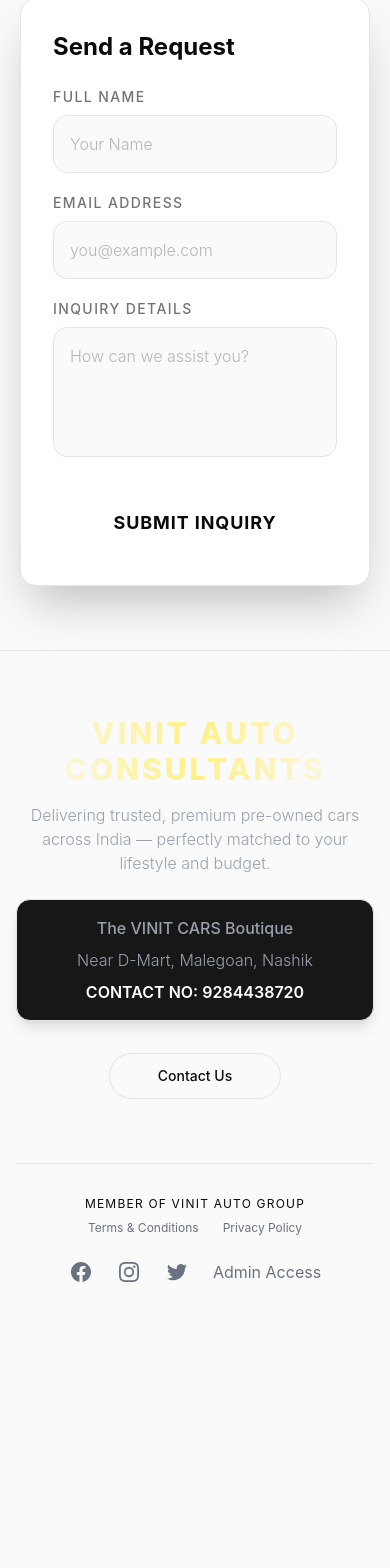
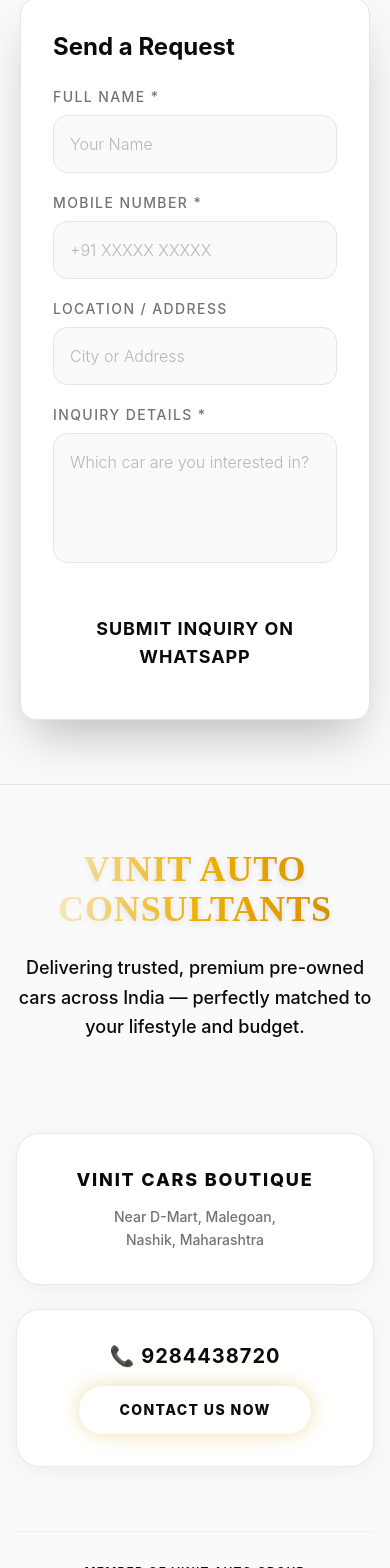
Before and after one commit to Devraj-bagul/New-Car-DELEARSHIP, a React (Vite) app: page /contact in a window 390 px wide. Shown: the part 992-2560 px from the top of the page. Before the commit the page ends 2308 px from the top, so only its background shows below. Built offline with nearby package versions, Linux system fonts and the light colour scheme; no server answers.

Commit message:
forth  commit

```diff
--- a/src/components/AllCarsHere.jsx
+++ b/src/components/AllCarsHere.jsx
@@ -58,7 +58,7 @@
 
   return (
     <div className="">
-      <div className="p-10 md:px-20 bg-background transition-colors duration-300">
+      <div className="p-10 md:px-20 bg-transparent transition-colors duration-300">
         <h2 className="font-bold text-4xl text-gray-900 dark:text-white transition-colors duration-300">All Cars Listing</h2>
 
         {/* ⭐ Animated Car Grid */}
--- a/src/components/CarItem.jsx
+++ b/src/components/CarItem.jsx
@@ -32,7 +32,7 @@
         </div>
 
         {/* Condition Badge */}
-        <h2 className="absolute top-4 left-4 bg-gold text-midnight font-bold px-4 py-1.5 rounded-full text-xs z-20 shadow-[0_0_10px_rgba(212,175,55,0.5)] tracking-widest uppercase">
+        <h2 className="absolute top-4 left-4 bg-white text-black font-extrabold px-5 py-1.5 rounded-full text-[11px] md:text-xs z-20 shadow-[0_4px_15px_rgba(0,0,0,0.2)] tracking-widest uppercase border-2 border-transparent hover:border-gold transition-colors duration-300">
           {car?.condition}
         </h2>
 
--- a/src/components/Footer.jsx
+++ b/src/components/Footer.jsx
@@ -6,51 +6,65 @@
 const Footer = () => {
   return (
     <div>
-      <footer className="bg-midnight border-t border-gold/20">
-        <div className="mx-auto max-w-7xl px-4 pt-16 pb-8 sm:px-6 lg:px-8 lg:pt-24">
+      <footer className="bg-transparent border-t border-gold/20 relative">
+        <div className="absolute top-0 left-1/2 -translate-x-1/2 w-3/4 h-32 bg-gold/5 blur-[100px] pointer-events-none rounded-[100%] z-0"></div>
+        <div className="mx-auto max-w-7xl px-4 pt-16 pb-8 sm:px-6 lg:px-8 lg:pt-24 relative z-10">
           <div className="text-center">
-            <h2 className="text-3xl font-extrabold tracking-widest uppercase bg-gradient-to-r from-gold via-yellow-200 to-gold bg-clip-text text-transparent sm:text-4xl">
+            {/* Massive Heading */}
+            <h2 className="text-4xl md:text-6xl lg:text-7xl font-extrabold tracking-wide uppercase bg-gradient-to-r from-gold via-yellow-500 to-yellow-600 bg-clip-text text-transparent drop-shadow-md font-['Playfair_Display']">
               Vinit Auto Consultants
             </h2>
 
-            <p className="mx-auto mt-4 max-w-md text-gray-400 font-light">
+            {/* Bolder Tagline */}
+            <p className="mx-auto mt-6 max-w-2xl text-foreground font-medium text-lg md:text-xl leading-relaxed">
               Delivering trusted, premium pre-owned cars across India — perfectly matched to your lifestyle and budget.
             </p>
 
-            <p className="mx-auto mt-6 max-w-lg text-gray-400 font-light bg-neutral-900 border border-gold/10 p-4 rounded-xl shadow-lg">
-              <span className="font-medium text-gold block mb-2">
-                The VINIT CARS Boutique
+            {/* Elegant Divider */}
+            <div className="w-24 h-1 bg-gold/50 mx-auto my-10 rounded-full"></div>
+
+            {/* Professional Info Grid */}
+            <div className="mx-auto max-w-4xl grid grid-cols-1 md:grid-cols-2 gap-6 md:gap-8 items-stretch pt-2">
+              {/* Card 1: Location */}
+              <div className="bg-card border border-border/80 p-8 rounded-3xl shadow-[0_4px_25px_rgba(0,0,0,0.05)] dark:shadow-[0_4px_25px_rgba(0,0,0,0.2)] hover:border-gold/50 transition-all duration-300 flex flex-col justify-center">
+                <span className="font-extrabold text-gold block mb-3 text-lg md:text-xl tracking-widest uppercase">
+                  Vinit Cars Boutique
                 </span>
-              Near D-Mart, Malegoan, Nashik
-              <br/>
-              <span className="font-semibold text-white mt-2 block">
-                CONTACT NO: 9284438720
+                <p className="text-muted-foreground font-medium text-sm md:text-base leading-relaxed">
+                  Near D-Mart, Malegoan,<br/>Nashik, Maharashtra
+                </p>
+              </div>
+
+              {/* Card 2: Contact Action */}
+              <div className="bg-card border border-border/80 p-8 rounded-3xl shadow-[0_4px_25px_rgba(0,0,0,0.05)] dark:shadow-[0_4px_25px_rgba(0,0,0,0.2)] hover:border-gold/50 transition-all duration-300 flex flex-col justify-center items-center">
+                <span className="font-bold text-foreground mb-4 text-xl tracking-wider">
+                  📞 9284438720
                 </span>
-            </p>
-
                 <a
                   href="https://wa.me/919284438720"
                   target="_blank"
                   rel="noopener noreferrer"
-              className="mt-8 inline-block rounded-full border border-gold px-12 py-3 text-sm font-medium text-gold hover:bg-gold hover:text-midnight hover:shadow-[0_0_20px_rgba(212,175,55,0.4)] transition-all duration-300"
+                  className="rounded-full bg-gold px-10 py-3.5 text-sm md:text-base font-extrabold text-midnight hover:bg-yellow-400 hover:scale-[1.03] shadow-[0_0_20px_rgba(212,175,55,0.4)] hover:shadow-[0_0_30px_rgba(212,175,55,0.6)] transition-all duration-300 uppercase tracking-widest"
                 >
-              Contact Us
+                  Contact Us Now
                 </a>
               </div>
+            </div>
+          </div>
 
-          <div className="mt-16 border-t border-gold/10 pt-8 sm:flex sm:items-center sm:justify-between lg:mt-24">
+          <div className="mt-16 border-t border-border/50 pt-8 sm:flex sm:items-center sm:justify-between lg:mt-24">
             <div className="flex flex-col items-center sm:items-start gap-2 mb-6 sm:mb-0">
-              <span className="text-gold/60 text-xs tracking-widest uppercase">Member of Vinit Auto Group</span>
-              <ul className="flex flex-wrap justify-center sm:justify-start gap-6 text-xs text-gray-500">
+              <span className="text-gold px-2 text-xs tracking-widest uppercase font-semibold">Member of Vinit Auto Group</span>
+              <ul className="flex flex-wrap justify-center sm:justify-start gap-6 text-xs text-muted-foreground">
                 <li>
-                  <a href="#" className="hover:text-gold transition">
+                  <a href="#" className="hover:text-gold transition-colors duration-300">
                     {" "}
                     Terms &amp; Conditions{" "}
                   </a>
                 </li>
 
                 <li>
-                  <a href="#" className="hover:text-gold transition">
+                  <a href="#" className="hover:text-gold transition-colors duration-300">
                     {" "}
                     Privacy Policy{" "}
                   </a>
@@ -64,7 +78,7 @@
                   href="#"
                   rel="noreferrer"
                   target="_blank"
-                  className="text-gray-500 hover:text-gold transition"
+                  className="text-muted-foreground hover:text-gold transition-colors duration-300"
                 >
                   <span className="sr-only">Facebook</span>
 
@@ -79,7 +93,7 @@
                   href="#"
                   rel="noreferrer"
                   target="_blank"
-                  className="text-gray-500 hover:text-gold transition"
+                  className="text-muted-foreground hover:text-gold transition-colors duration-300"
                 >
                   <span className="sr-only">Instagram</span>
 
@@ -94,7 +108,7 @@
                   href="#"
                   rel="noreferrer"
                   target="_blank"
-                  className="text-gray-500 hover:text-gold transition"
+                  className="text-muted-foreground hover:text-gold transition-colors duration-300"
                 >
                   <span className="sr-only">Twitter</span>
 
@@ -106,7 +120,7 @@
 
               <li>
                 <SignInButton mode="modal" forceRedirectUrl="/" asChild>
-                  <span className="cursor-pointer text-gray-500 hover:text-gold transition">
+                  <span className="cursor-pointer text-muted-foreground hover:text-gold transition-colors duration-300">
                     Admin Access
                   </span>
                 </SignInButton>
--- a/src/components/HappyCustomers.jsx
+++ b/src/components/HappyCustomers.jsx
@@ -46,7 +46,7 @@
   }, [activeVideo]);
 
   return (
-    <section className="w-full py-20 bg-background transition-colors duration-500 overflow-hidden relative">
+    <section className="w-full py-20 bg-transparent transition-colors duration-500 overflow-hidden relative">
       <style>
         {`
           @keyframes scrollReels {
--- a/src/components/OwnersDetail.jsx
+++ b/src/components/OwnersDetail.jsx
@@ -21,7 +21,7 @@
         {/* Profile */}
         <div className="relative">
           <img
-            src="https://img.clerk.com/eyJ0eXBlIjoicHJveHkiLCJzcmMiOiJodHRwczovL2ltYWdlcy5jbGVyay5kZXYvb2F1dGhfZ29vZ2xlL2ltZ18zNHczTkVRYlZRVjdoSmJsUVJVU0NSMTdRS3YifQ?width=128"
+            src="https://res.cloudinary.com/dalo5zpik/image/upload/v1774860997/owner_lyqb8n.jpg"
             className="w-[80px] h-[80px] rounded-full object-cover border-2 border-gold/50 p-1"
             alt="Owner"
           />
@@ -31,7 +31,7 @@
         </div>
 
         <div>
-          <h2 className="font-bold text-2xl text-white tracking-wide">Devraj Bagul</h2>
+          <h2 className="font-bold text-2xl text-white tracking-wide">Vinit Bagul</h2>
           <h2 className="text-gray-400 text-sm mt-1 uppercase tracking-wider font-medium">Verified Dealer</h2>
         </div>
       </div>
--- a/src/contact.jsx
+++ b/src/contact.jsx
@@ -1,10 +1,37 @@
-import React from 'react';
+import React, { useState } from 'react';
 import Header from './components/Header';
 import Footer from './components/Footer';
 import { motion } from 'framer-motion';
 import { FiPhoneCall, FiMapPin, FiMail } from 'react-icons/fi';
 
 const Contact = () => {
+  const [formData, setFormData] = useState({
+    fullName: '',
+    mobile: '',
+    location: '',
+    inquiry: ''
+  });
+
+  const handleChange = (e) => {
+    setFormData({
+      ...formData,
+      [e.target.name]: e.target.value
+    });
+  };
+
+  const handleWhatsAppSubmit = (e) => {
+    e.preventDefault();
+
+    if (!formData.fullName || !formData.mobile) return;
+
+    const message = `Name: ${formData.fullName}\nMobile: ${formData.mobile}\nLocation: ${formData.location || 'Not provided'}\nInquiry: ${formData.inquiry || 'Not provided'}`;
+
+    const encodedMessage = encodeURIComponent(message);
+    const whatsappUrl = `https://wa.me/919284438720?text=${encodedMessage}`;
+
+    window.open(whatsappUrl, '_blank');
+  };
+
   return (
     <div className="min-h-screen bg-background text-foreground flex flex-col font-['Inter',_sans-serif]">
       <Header />
@@ -90,24 +117,29 @@
 
           <h3 className="text-2xl font-bold text-foreground mb-6">Send a Request</h3>
 
-          <form className="flex flex-col gap-5 relative z-10" onSubmit={(e) => e.preventDefault()}>
+          <form className="flex flex-col gap-5 relative z-10" onSubmit={handleWhatsAppSubmit}>
             <div className="flex flex-col gap-2">
-              <label className="text-sm font-medium text-muted-foreground uppercase tracking-widest">Full Name</label>
-              <input type="text" placeholder="Your Name" className="p-4 bg-background border border-border rounded-xl focus:outline-none focus:border-gold focus:ring-1 focus:ring-gold transition-all text-foreground placeholder:text-muted-foreground/50 font-light" required />
+              <label className="text-sm font-medium text-muted-foreground uppercase tracking-widest">Full Name *</label>
+              <input type="text" name="fullName" value={formData.fullName} onChange={handleChange} placeholder="Your Name" className="p-4 bg-background border border-border rounded-xl focus:outline-none focus:border-gold focus:ring-1 focus:ring-gold transition-all text-foreground placeholder:text-muted-foreground/50 font-light" required />
             </div>
 
             <div className="flex flex-col gap-2">
-              <label className="text-sm font-medium text-muted-foreground uppercase tracking-widest">Email Address</label>
-              <input type="email" placeholder="you@example.com" className="p-4 bg-background border border-border rounded-xl focus:outline-none focus:border-gold focus:ring-1 focus:ring-gold transition-all text-foreground placeholder:text-muted-foreground/50 font-light" required />
+              <label className="text-sm font-medium text-muted-foreground uppercase tracking-widest">Mobile Number *</label>
+              <input type="tel" name="mobile" value={formData.mobile} onChange={handleChange} placeholder="+91 XXXXX XXXXX" className="p-4 bg-background border border-border rounded-xl focus:outline-none focus:border-gold focus:ring-1 focus:ring-gold transition-all text-foreground placeholder:text-muted-foreground/50 font-light" required />
             </div>
 
             <div className="flex flex-col gap-2">
-              <label className="text-sm font-medium text-muted-foreground uppercase tracking-widest">Inquiry Details</label>
-              <textarea placeholder="How can we assist you?" rows="4" className="p-4 bg-background border border-border rounded-xl focus:outline-none focus:border-gold focus:ring-1 focus:ring-gold transition-all text-foreground placeholder:text-muted-foreground/50 font-light resize-none" required></textarea>
+              <label className="text-sm font-medium text-muted-foreground uppercase tracking-widest">Location / Address</label>
+              <input type="text" name="location" value={formData.location} onChange={handleChange} placeholder="City or Address" className="p-4 bg-background border border-border rounded-xl focus:outline-none focus:border-gold focus:ring-1 focus:ring-gold transition-all text-foreground placeholder:text-muted-foreground/50 font-light" />
+            </div>
+
+            <div className="flex flex-col gap-2">
+              <label className="text-sm font-medium text-muted-foreground uppercase tracking-widest">Inquiry Details *</label>
+              <textarea name="inquiry" value={formData.inquiry} onChange={handleChange} placeholder="Which car are you interested in?" rows="4" className="p-4 bg-background border border-border rounded-xl focus:outline-none focus:border-gold focus:ring-1 focus:ring-gold transition-all text-foreground placeholder:text-muted-foreground/50 font-light resize-none" required></textarea>
             </div>
 
             <button type="submit" className="mt-4 py-4 bg-gold text-midnight font-bold rounded-xl text-lg uppercase tracking-wider hover:bg-yellow-500 hover:shadow-[0_0_20px_rgba(212,175,55,0.4)] transition-all duration-300">
-              Submit Inquiry
+              Submit Inquiry on WhatsApp
             </button>
           </form>
         </motion.div>
```
Also changed, not shown: src/components/LogoWall.jsx (+5 -5 lines), src/components/MostSearchedCar.jsx (+4 -4 lines), src/components/OwnershipExperience.jsx (+13 -13 lines), src/home.jsx (+23 -12 lines), src/listing-details/[id]/index.jsx (+23 -6 lines), src/listing-details/components/Specification.jsx (+8 -8 lines). Lines whose indentation alone changed are shown as unchanged.
